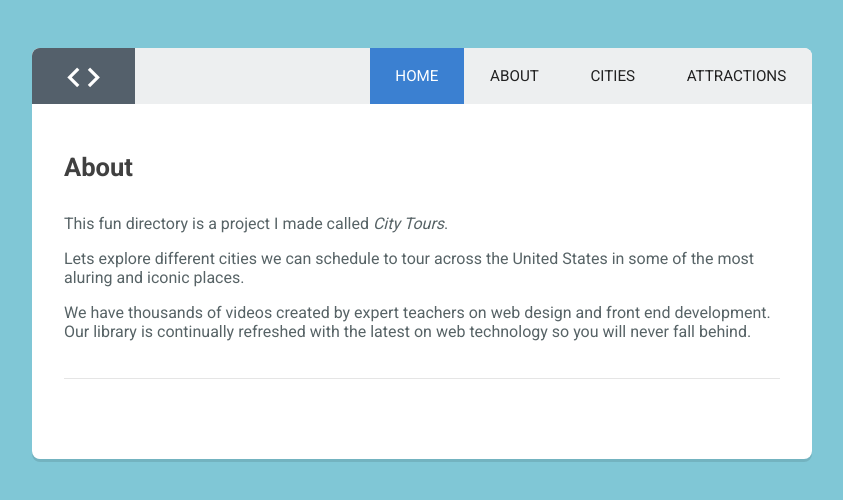
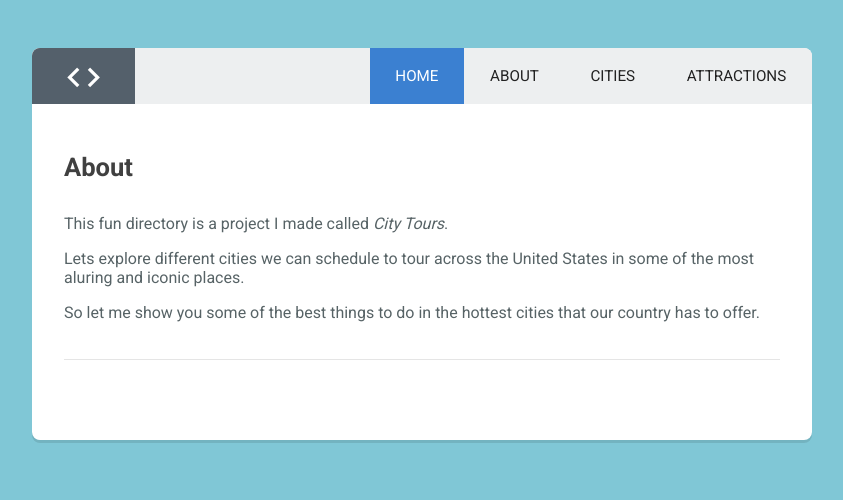
Before and after one commit to CodeLikeAGirl29/city-tours, a React (Create React App) app: page / in a window 1280 px wide. Shown: the top 500 px of the page, without its empty margins (218-1061 px from the left). Built offline with nearby package versions, Linux system fonts and the light colour scheme.

Commit message:
Update Home.js

```diff
--- a/src/components/Home.js
+++ b/src/components/Home.js
@@ -8,7 +8,7 @@ class Home extends Component {
         <h2>About</h2>
         <p>This fun directory is a project I made called <em>City Tours</em>.</p>
         <p>Lets explore different cities we can schedule to tour across the United States in some of the most aluring and iconic places.</p>
-        <p>We have thousands of videos created by expert teachers on web design and front end development. Our library is continually refreshed with the latest on web technology so you will never fall behind.</p>
+        <p>So let me show you some of the best things to do in the hottest cities that our country has to offer.</p>
         <hr />
 
       </div>
```
